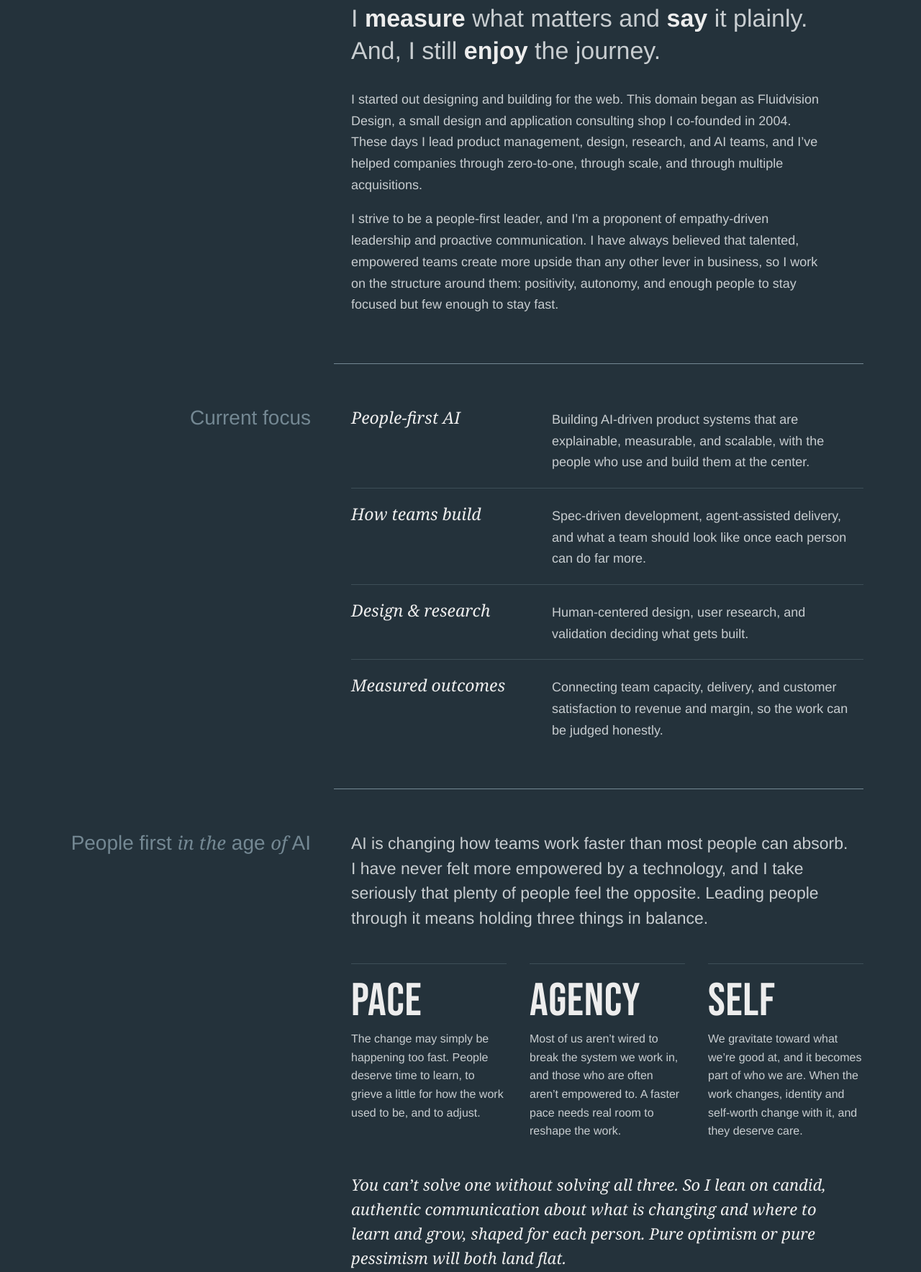
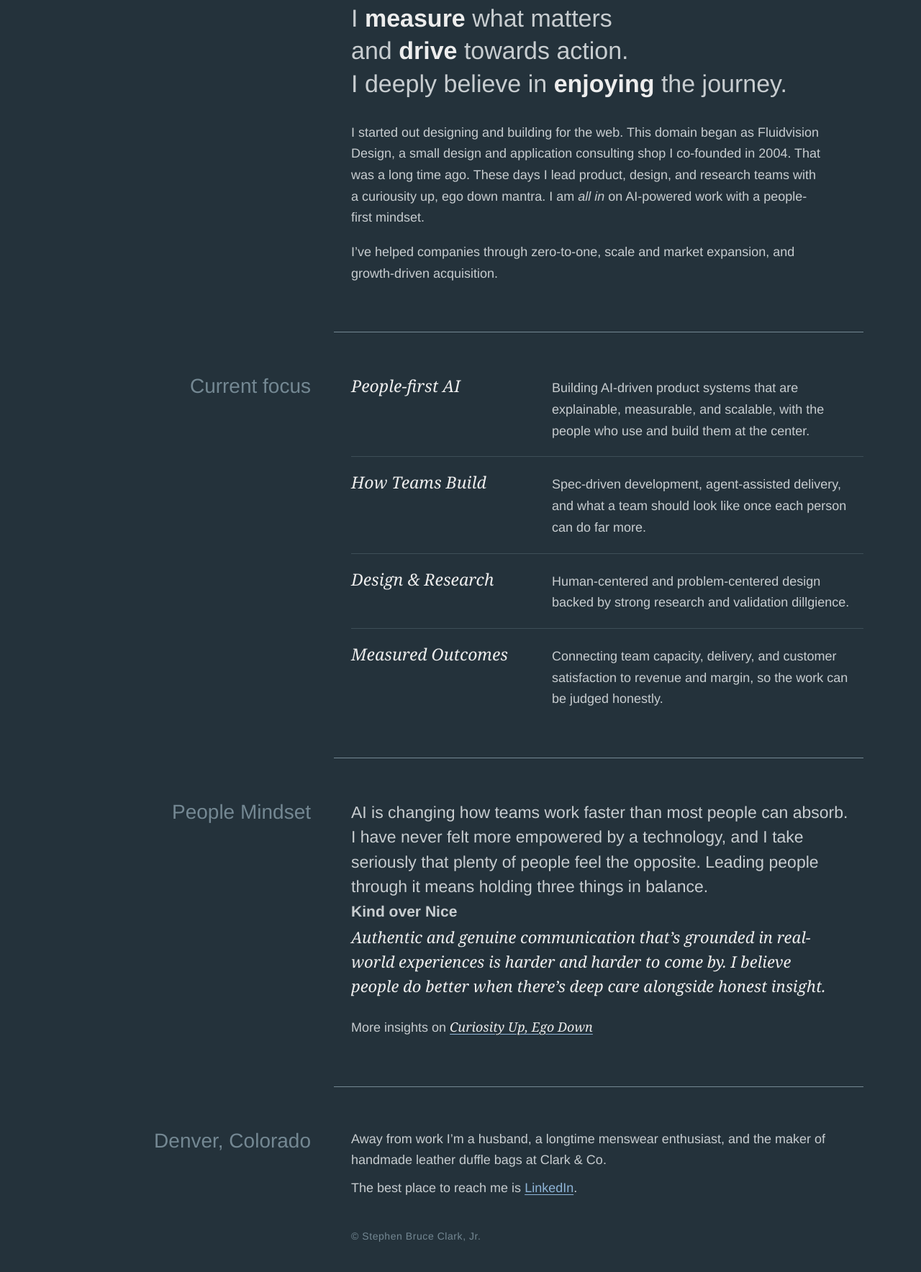
Before and after one commit to BruceClark/fluidvision.net, a plain HTML site: page index.html in a window 1280 px wide. Shown: the part 611-2379 px from the top of the page at 72% size. Drawn offline with Linux system fonts and the light colour scheme.

Commit message:
Fixes and text

```diff
--- a/index.html
+++ b/index.html
@@ -70,26 +70,19 @@
       <p class="statement">
         <span>I <strong>build</strong> and <strong>empower</strong> talented teams.</span>
         <span>I <strong>rethink</strong> how products get made.</span>
-        <span>I <strong>measure</strong> what matters and <strong>say</strong> it plainly.</span>
-        <span>And, I still <strong>enjoy</strong> the journey.</span>
+        <span>I <strong>measure</strong> what matters and <strong>drive</strong> towards action.</span>
+        <span>I deeply believe in <strong>enjoying</strong> the journey.</span>
       </p>
 
       <div class="prose">
         <p>
           I started out designing and building for the web. This domain began
           as Fluidvision Design, a small design and application consulting
-          shop I co-founded in 2004. These days I lead product management,
-          design, research, and AI teams, and I&rsquo;ve helped companies
-          through zero-to-one, through scale, and through multiple
-          acquisitions.
+          shop I co-founded in 2004. That was a long time ago.
+          These days I lead product, design, and research teams with a curiousity up, ego down mantra. I am <em>all in</em> on AI-powered work with a people-first mindset.
         </p>
         <p>
-          I strive to be a people-first leader, and I&rsquo;m a proponent of
-          empathy-driven leadership and proactive communication. I have always
-          believed that talented, empowered teams create more upside than any
-          other lever in business, so I work on the structure around them:
-          positivity, autonomy, and enough people to stay focused but few
-          enough to stay&nbsp;fast.
+          I&rsquo;ve helped companies through zero-to-one, scale and market expansion, and growth-driven acquisition.
         </p>
       </div><!-- / .prose -->
     </div><!-- / .main -->
@@ -105,15 +98,15 @@
           <dd>Building AI-driven product systems that are explainable, measurable, and scalable, with the people who use and build them at the center.</dd>
         </div>
         <div>
-          <dt>How teams build</dt>
+          <dt>How Teams Build</dt>
           <dd>Spec-driven development, agent-assisted delivery, and what a team should look like once each person can do far more.</dd>
         </div>
         <div>
-          <dt>Design &amp; research</dt>
-          <dd>Human-centered design, user research, and validation deciding what gets built.</dd>
+          <dt>Design &amp; Research</dt>
+          <dd>Human-centered and problem-centered design backed by strong research and validation dillgience.</dd>
         </div>
         <div>
-          <dt>Measured outcomes</dt>
+          <dt>Measured Outcomes</dt>
           <dd>Connecting team capacity, delivery, and customer satisfaction to revenue and margin, so the work can be judged honestly.</dd>
         </div>
       </dl><!-- / .focus -->
@@ -121,7 +114,7 @@
   </section><!-- / focus -->
 
   <section class="section grid" aria-labelledby="people">
-    <h2 class="rail label" id="people">People first <em>in the</em> age <em>of</em> AI</h2>
+    <h2 class="rail label" id="people">People Mindset</h2>
 
     <div class="main">
       <p class="lead">
@@ -131,31 +124,13 @@
         means holding three things in balance.
       </p>
 
-      <div class="pillars">
-        <div class="pillar">
-          <h3>Pace</h3>
-          <p>The change may simply be happening too fast. People deserve time to learn, to grieve a little for how the work used to be, and to adjust.</p>
-        </div>
-        <div class="pillar">
-          <h3>Agency</h3>
-          <p>Most of us aren&rsquo;t wired to break the system we work in, and those who are often aren&rsquo;t empowered to. A faster pace needs real room to reshape the work.</p>
-        </div>
-        <div class="pillar">
-          <h3>Self</h3>
-          <p>We gravitate toward what we&rsquo;re good at, and it becomes part of who we are. When the work changes, identity and self-worth change with it, and they deserve care.</p>
-        </div>
-      </div><!-- / .pillars -->
-
+      <h3>Kind over Nice</h3>
       <p class="aside">
-        You can&rsquo;t solve one without solving all three. So I lean on
-        candid, authentic communication about what is changing and where to
-        learn and grow, shaped for each person. Pure optimism or pure
-        pessimism will both land flat.
+        Authentic and genuine communication that&rsquo;s grounded in real-world experiences is harder and harder to come by. I believe people do better when there&rsquo;s deep care alongside honest insight.
       </p>
 
       <p class="more">
-        The longer version is my essay, <cite>Curiosity Up, Ego Down</cite>,
-        on <a href="https://www.linkedin.com/in/sbruceclark">LinkedIn</a>.
+        More insights on <a href="https://www.fluidvision.net/articles/Curiosity-Up-Ego-Down-Bruce-Clark.pdf"><cite>Curiosity Up, Ego Down</cite></a>
       </p>
     </div><!-- / .main -->
   </section><!-- / people -->
```
